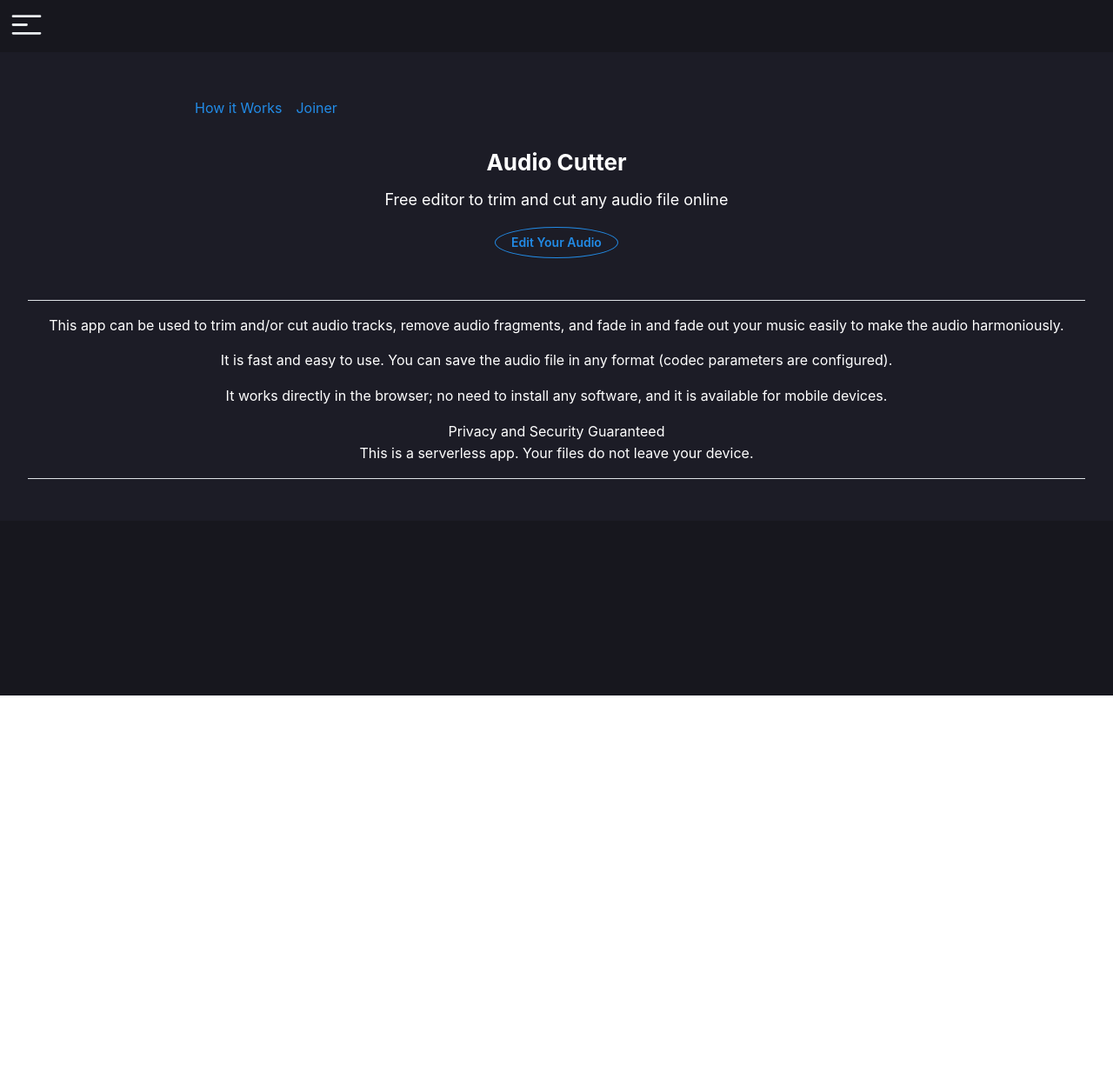
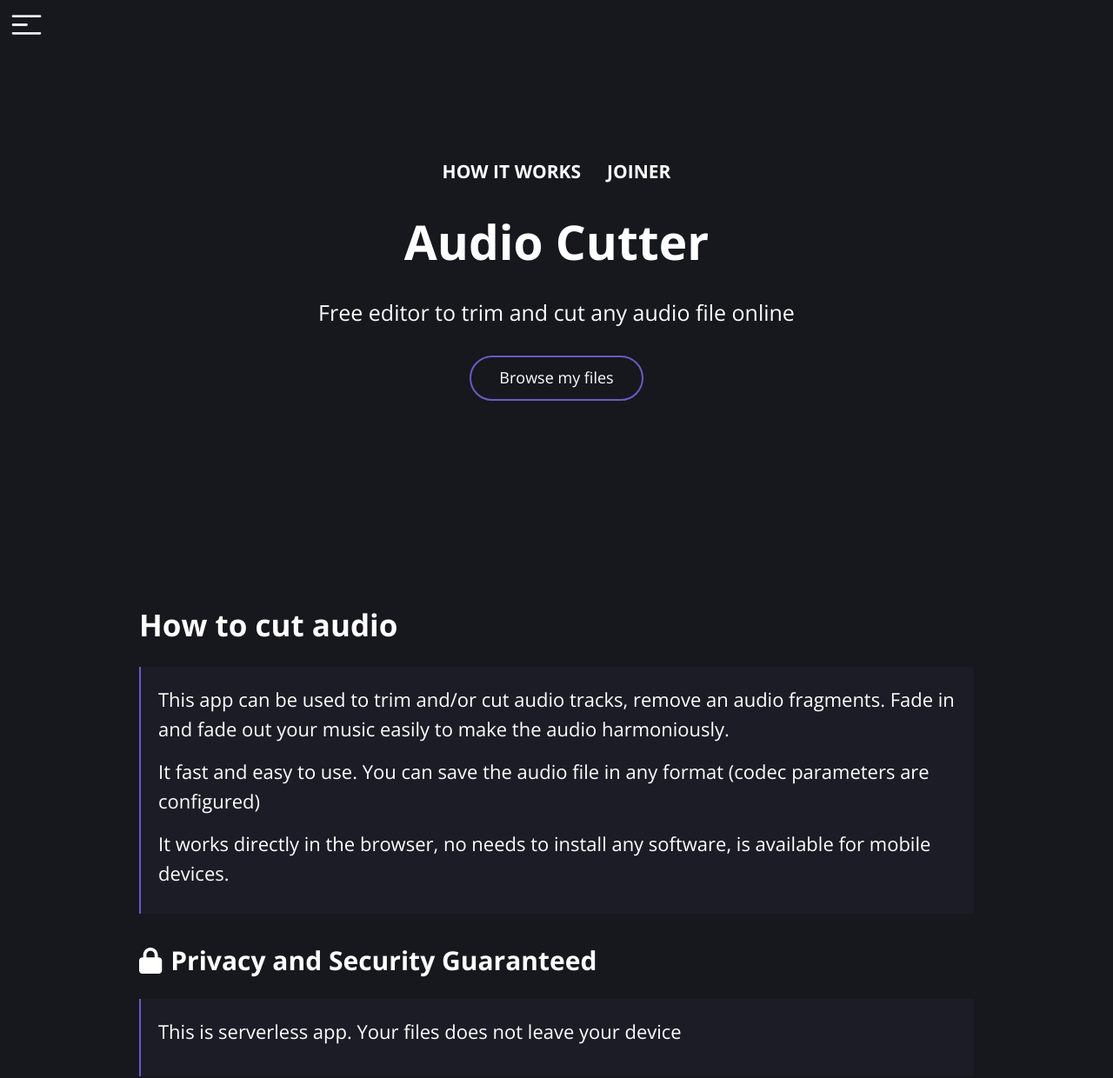
Before and after one commit to Aradhya-005/VocalRemover, a Next.js app: page /cutter in a window 1280 px wide. Shown: the top 1240 px of the page at 87% size. Before the commit the page ends 800 px from the top, so only its background shows below. Built offline with nearby package versions, Linux system fonts and the light colour scheme.

Commit message:
added page.js for links

```diff
--- a/package.json
+++ b/package.json
@@ -9,8 +9,11 @@
     "lint": "next lint"
   },
   "dependencies": {
+    "@fortawesome/free-solid-svg-icons": "^6.6.0",
+    "@fortawesome/react-fontawesome": "^0.2.2",
     "@mantine/core": "^7.13.2",
     "@mantine/hooks": "^7.13.2",
+    "@next/font": "^14.2.14",
     "@tabler/icons-react": "^3.19.0",
     "next": "14.2.14",
     "react": "^18",
--- a/src/app/cutter/page.js
+++ b/src/app/cutter/page.js
@@ -1,82 +1,277 @@
 "use client";
+import { FontAwesomeIcon } from "@fortawesome/react-fontawesome";
+import { FileInput } from "@mantine/core";
 
-import React from "react";
-import {
-  Container,
-  Title,
-  Text,
-  Button,
-  Divider,
-  Group,
-  Anchor,
-} from "@mantine/core";
+import { useState, useEffect, useRef } from "react";
+import { Container, Text, Affix, Button, Box } from "@mantine/core";
+import { faLock } from "@fortawesome/free-solid-svg-icons";
 
-function page() {
+import Link from "next/link";
+const Home = () => {
+  const [isScrolled, setIsScrolled] = useState(false);
+  const [error, setError] = useState(""); // State for error message
+  const fileInputRef = useRef(null);
+  const handleScroll = () => {
+    setIsScrolled(window.scrollY > 100);
+  };
+
+  useEffect(() => {
+    window.addEventListener("scroll", handleScroll);
+    return () => {
+      window.removeEventListener("scroll", handleScroll);
+    };
+  }, []);
+  const handleFileInputClick = () => {
+    fileInputRef.current.click();
+  };
+
+  const handleFileChange = (event) => {
+    // Check if event and event.target are defined
+    if (event && event.target && event.target.files) {
+        const file = event.target.files[0];
+        if (file) {
+            const validTypes = ["audio/mp3", "audio/wav", "audio/ogg", "audio/mpeg"]; // Add valid audio MIME types
+            if (validTypes.includes(file.type)) {
+                setError(""); // Clear error message if file type is valid
+                console.log("Selected file:", file);
+            } else {
+                setError("Please select compatible audio files (MP3, WAV, OGG).");
+            }
+        }
+    } else {
+        setError("No file selected.");
+    }
+  };
+
   return (
     <Container
-      size="xl"
-      width="100%"
+      mt="60px"
       style={{
-        textAlign: "center",
-        padding: "2rem",
-        backgroundColor: "#1c1c26", // Set the background color to dark gray
-        color: "white", // Ensure text color is white
+        backgroundColor: "#17171e", // Set the background color
+        color: "white",
+        minHeight: "100vh",
+        width: "100%", // Ensure full width
+        padding: "70px 0", // Optional: remove padding
       }}
     >
-      <Container style={{ textAlign: "center", padding: "2rem" }}>
-        <Group
-          mt="md"
-          spacing="lg"
-          position="center"
-          style={{ textAlign: "center", padding: "2rem" }}
+      {/* Fixed Link when Scrolling */}
+      <Affix
+        position={{ top: 20, right: 20 }}
+        style={{
+          display: isScrolled ? "flex" : "none", // Change to flex when visible
+          alignItems: "center",
+          justifyContent: "center", // Center horizontally
+          height: "50px", // Set a height for vertical centering
+        }}
       >
-          <Anchor href="#how-it-works" color="white" weight={500}>
-            How it Works
-          </Anchor>
-          <Anchor href="/joiner" color="white" weight={500}>
+        <a
+          href="#"
+          style={{
+            color: "white",
+            textDecoration: "none",
+            fontSize: "20px",
+            textTransform: "uppercase",
+            fontWeight: "600",
+          }}
+        >
+          How It Works
+        </a>
+      </Affix>
+
+      {/* Link at the Start */}
+
+      {/* First Container - Centered */}
+      <Container
+        style={{
+          display: "flex",
+          flexDirection: "column",
+          alignItems: "center",
+          textAlign: "center",
+          padding: "50px 0  130px 0 ", // Optional: remove padding
+        }}
+      >
+        <Container
+          style={{
+            gap: "30px",
+            display: "flex", // Use flexbox for layout
+            alignItems: "center", // Center items vertically
+            justifyContent: "space-between", // Adjust spacing between items
+            marginBottom: "20px", // Add margin if needed
+          }}
+        >
+          <Text
+            style={{
+              fontSize: "21px",
+              textTransform: "uppercase",
+              fontWeight: "600",
+            }}
+            size="xl"
+            weight={700}
+            id="how-it-works"
+          >
+            How It Works
+          </Text>
+          <Link
+            href="/joiner"
+            style={{
+              color: "white",
+              textDecoration: "none",
+              fontSize: "21px",
+              textTransform: "uppercase",
+              fontWeight: "600",
+            }}
+            size="xl"
+            weight={700}
+            id="joiner" // Change ID to be unique
+          >
             Joiner
-          </Anchor>
-        </Group>
-        <Title order={2} color="white">
+          </Link>
+        </Container>
+        <Text
+          style={{
+            fontSize: "55px", // Custom font size
+            fontWeight: 600,
+            marginBottom: "20px", // Bold text
+          }}
+        >
           Audio Cutter
-        </Title>
-        <Text size="lg" mt="sm" color="white">
+        </Text>
+        <Text
+          style={{
+            fontSize: "25px", // Custom font size
+            fontWeight: 400,
+            marginBottom: "10px", // Bold text
+          }}
+        >
           Free editor to trim and cut any audio file online
         </Text>
-        <Button variant="outline" mt="md" style={{ borderRadius: "50%" }}>
-          Edit Your Audio
-        </Button>
+        <button
+                  onClick={handleFileInputClick}
+
+          style={{
+            marginTop: "20px",
+            width: "200px",
+            padding:"10px 0px",
+            borderRadius: "50px", // Rounded corners
+            backgroundColor: "#17171e", // Background color
+            border: "2px solid #665DC3", // Border color
+            color: "white", // Text color
+            fontSize: "18px", // Set font size
+          }}
+        >
+          Browse my files
+        </button>
+
+        <FileInput
+          accept="audio/*"
+          type="file"
+          ref={fileInputRef}
+          onChange={handleFileChange} // Handle file selection
+          style={{ display: "none" }}
+        />
       </Container>
 
-      <Divider my="md" />
-
-      <Text mt="md">
-        This app can be used to trim and/or cut audio tracks, remove audio
-        fragments, and fade in and fade out your music easily to make the audio
-        harmoniously.
+      {/* Second Container - Left Aligned with Purple Left Border */}
+      <Container
+        style={{
+          width: "100%",
+          padding: "100px 0 30px 0",
+        }}
+      >
+        <Text
+          style={{
+            fontSize: "35px", // Custom font size
+            fontWeight: 600,
+            marginBottom: "15px", // Bold text
+          }}
+          size="lg"
+          weight={700}
+        >
+          How to cut audio
         </Text>
-
-      <Text mt="md">
-        It is fast and easy to use. You can save the audio file in any format
-        (codec parameters are configured).
+        <Container
+          style={{
+            borderLeft: "2px solid #665DC3",
+            padding: "20px",
+            backgroundColor: "#1c1c26",
+            marginTop: "20px",
+          }}
+        >
+          <Text
+            style={{
+              fontSize: "22px", // Custom font size
+              fontWeight: 400,
+              marginBottom: "15px", // Bold text
+            }}
+          >
+            This app can be used to trim and/or cut audio tracks, remove an
+            audio fragments. Fade in and fade out your music easily to make the
+            audio harmoniously.
           </Text>
-
-      <Text mt="md">
-        It works directly in the browser; no need to install any software, and
-        it is available for mobile devices.
+          <Text
+            style={{
+              fontSize: "22px", // Custom font size
+              fontWeight: 400,
+              marginBottom: "15px", // Bold text
+            }}
+          >
+            It fast and easy to use. You can save the audio file in any format
+            (codec parameters are configured)
           </Text>
-
-      <Text mt="md" weight={500}>
+          <Text
+            style={{
+              fontSize: "22px", // Custom font size
+              fontWeight: 400,
+              marginBottom: "10px", // Bold text
+            }}
+          >
+            It works directly in the browser, no needs to install any software,
+            is available for mobile devices.
+          </Text>
+        </Container>
+      </Container>
+      <Container
+        style={{
+          width: "100%",
+          padding: "0",
+        }}
+      >
+        <Text
+          style={{
+            fontSize: "30px", // Custom font size
+            fontWeight: 600,
+            marginBottom: "15px", // Bold text
+            display: "flex", // Flexbox for alignment
+            alignItems: "center", // Center the icon and text vertically
+          }}
+          size="lg"
+          weight={700}
+        >
+          <FontAwesomeIcon icon={faLock} style={{ marginRight: "10px" }} />{" "}
+          {/* Lock icon */}
           Privacy and Security Guaranteed
         </Text>
-
-      <Text>
-        This is a serverless app. Your files do not leave your device.
+        <Container
+          style={{
+            borderLeft: "2px solid #665DC3",
+            padding: "20px",
+            backgroundColor: "#1c1c26",
+            marginTop: "20px",
+          }}
+        >
+          <Text
+            style={{
+              fontSize: "22px", // Custom font size
+              fontWeight: 400,
+              marginBottom: "15px", // Bold text
+            }}
+          >
+            This is serverless app. Your files does not leave your device
           </Text>
-
-      <Divider my="md" />
+        </Container>
+      </Container>
     </Container>
   );
-}
+};
 
-export default page;
+export default Home;
--- a/src/app/globals.css
+++ b/src/app/globals.css
@@ -3,3 +3,6 @@ body, html {
     padding: 0;
     overflow-x: hidden; /* Prevent horizontal overflow */
   }
+::-webkit-scrollbar{
+  display: none;
+}
--- a/src/app/joiner/page.js
+++ b/src/app/joiner/page.js
@@ -1,50 +1,70 @@
-import React from 'react'
-import { Container, Title, Text, Button, Divider, Group, Anchor } from "@mantine/core";
+"use client";
 
-function page() {
+import ButtonComponent from "@/components/ButtonComponent";
+import { Container, Text, Button } from "@mantine/core";
+
+const Home = () => {
   return (
-    <Container size="lg" mt="lg">
-      <Title order={2}>Audio Joiner</Title>
-      <Text size="lg" mt="sm">
-        Free editor to join multiple audio files into one.
-      </Text>
+    <Container
+      mt="60px"
+      style={{
+        backgroundColor: "#17171e", // Set the background color
+        color: "white",
+        minHeight: "100vh",
+        display: "flex", // Enable flexbox
+        justifyContent: "center", // Center horizontally
+        alignItems: "center", // Center vertically
+        width: "100%", // Ensure full width
+        padding: "70px 0", // Optional: remove padding
+      }}
+    >
+      {/* First Container - Centered */}
+      <Container
+        style={{
+          display: "flex",
+          flexDirection: "column",
+          alignItems: "center",
+          textAlign: "center",
+          padding: "50px 0 130px 0", // Optional: remove padding
+        }}
+      >
+        <Text
+          style={{
+            fontSize: "55px", // Custom font size
+            fontWeight: 600,
+            marginBottom: "20px", // Bold text
+          }}
+        >
+          Audio Joiner
+        </Text>
+        <Text
+          style={{
+            fontSize: "25px", // Custom font size
+            fontWeight: 400,
+            marginBottom: "10px", // Bold text
+          }}
+        >
+          Join multiple audio tracks into one. Choose audio files you want to
+          merge
+        </Text>
 
-      <Divider my="md" />
+        <button
+          style={{
+            marginTop: "20px",
+            width: "200px",
+            padding: "10px 0px",
+            borderRadius: "50px", // Rounded corners
+            backgroundColor: "#17171e", // Background color
+            border: "2px solid #665DC3", // Border color
+            color: "white", // Text color
+            fontSize: "18px", // Set font size
+          }}
+        >
+          Browse my files
+        </button>
+      </Container>
+    </Container>
+  );
+};
 
-      <Text mt="md">
-        This app can be used to join multiple audio tracks into a single file. Simply upload the audio files you want to merge, and we will handle the rest.
-      </Text>
-
-      <Text mt="md">
-        It is fast and easy to use. You can save the joined audio file in any format (codec parameters are configured).
-      </Text>
-
-      <Text mt="md">
-        It works directly in the browser, no need to install any software, and it is available for mobile devices.
-      </Text>
-
-      <Text mt="md" weight={500}>
-        Privacy and Security Guaranteed
-      </Text>
-
-      <Text>
-        This is a serverless app. Your files do not leave your device.
-      </Text>
-
-      <Button variant="outline" mt="md">Join Your Audio</Button>
-
-      <Divider my="md" />
-
-      <Group mt="md" spacing="lg">
-        <Anchor href="#how-it-works" color="blue" weight={500}>
-          How it Works
-        </Anchor>
-        <Anchor href="/cutter" color="blue" weight={500}>
-          Audio Cutter
-        </Anchor>
-      </Group>
-    </Container>
-  )
-}
-
-export default page
+export default Home;
--- a/src/app/layout.js
+++ b/src/app/layout.js
@@ -1,4 +1,4 @@
-import localFont from "next/font/local";
+import { Open_Sans } from '@next/font/google';
 import "./globals.css";
 import '@mantine/core/styles.css';
 
@@ -6,16 +6,11 @@ import React from 'react';
 import { ColorSchemeScript, MantineProvider } from '@mantine/core';
 import { CollapseDesktop } from "../components/CollapseDesktop";
 
-const geistSans = localFont({
-  src: "./fonts/GeistVF.woff",
-  variable: "--font-geist-sans",
-  weight: "100 900",
+const openSans = Open_Sans({
+  weight: ['400', '700'], // Specify the font weights you need
+  subsets: ['latin'], // Specify the subsets you need
 });
-const geistMono = localFont({
-  src: "./fonts/GeistMonoVF.woff",
-  variable: "--font-geist-mono",
-  weight: "100 900",
-});
+
 
 export const metadata = {
   title: "Create Next App",
@@ -28,7 +23,7 @@ export default function RootLayout({ children }) {
       <head>
         <ColorSchemeScript />
       </head>
-      <body className={`${geistSans.variable} ${geistMono.variable}`}>
+      <body className={openSans.className}>
         <MantineProvider withGlobalStyles withNormalizeCSS>
           <div style={{ backgroundColor: "#17171e", minHeight: "100vh" }}>
             <CollapseDesktop>
--- /dev/null
+++ b/src/components/ButtonComponent.js
@@ -0,0 +1,20 @@
+import React from 'react'
+import { Button } from '@mantine/core';
+function ButtonComponent() {
+  return (
+    <Button fullWidth variant="outline" style={{
+        marginTop: "40px",
+        width: "200px",
+        borderRadius: "50px", // Rounded corners
+        backgroundColor: "#17171e", // Background color
+        border: "2px solid #665DC3", // Border color
+        color: "white", // Text color
+        fontSize: "20px", // Set font size
+      }}
+    >
+     Browse my files
+  </Button>
+  )
+}
+
+export default ButtonComponent
--- a/src/components/CollapseDesktop.js
+++ b/src/components/CollapseDesktop.js
@@ -18,7 +18,7 @@ export const CollapseDesktop = ({ children }) => {
   const pathname = usePathname();
 
   const components = {
-    "/remover": <Remover />,
+    "/": <Remover />,
     "/cutter": <Cutter />,
     "/joiner": <Joiner />,
     "/karaoke": <Karaoke />,
@@ -34,7 +34,7 @@ export const CollapseDesktop = ({ children }) => {
         style: { borderBottom: "none", paddingLeft: "16px" },
       }}
       navbar={{
-        width: 250,
+        width: 100,
         breakpoint: "sm",
         collapsed: { mobile: !mobileOpened, desktop: !desktopOpened },
         style: { borderRight: "1px solid #eaeaea" },
```
Also changed, not shown: src/app/page.js (+41 -22 lines), src/components/Sidebar.js (+7 -26 lines), src/styles/NavbarSimple.module.css (+13 -15 lines), 1 other file (tests, documents, lock files or other folders). Lines whose indentation alone changed are shown as unchanged.
